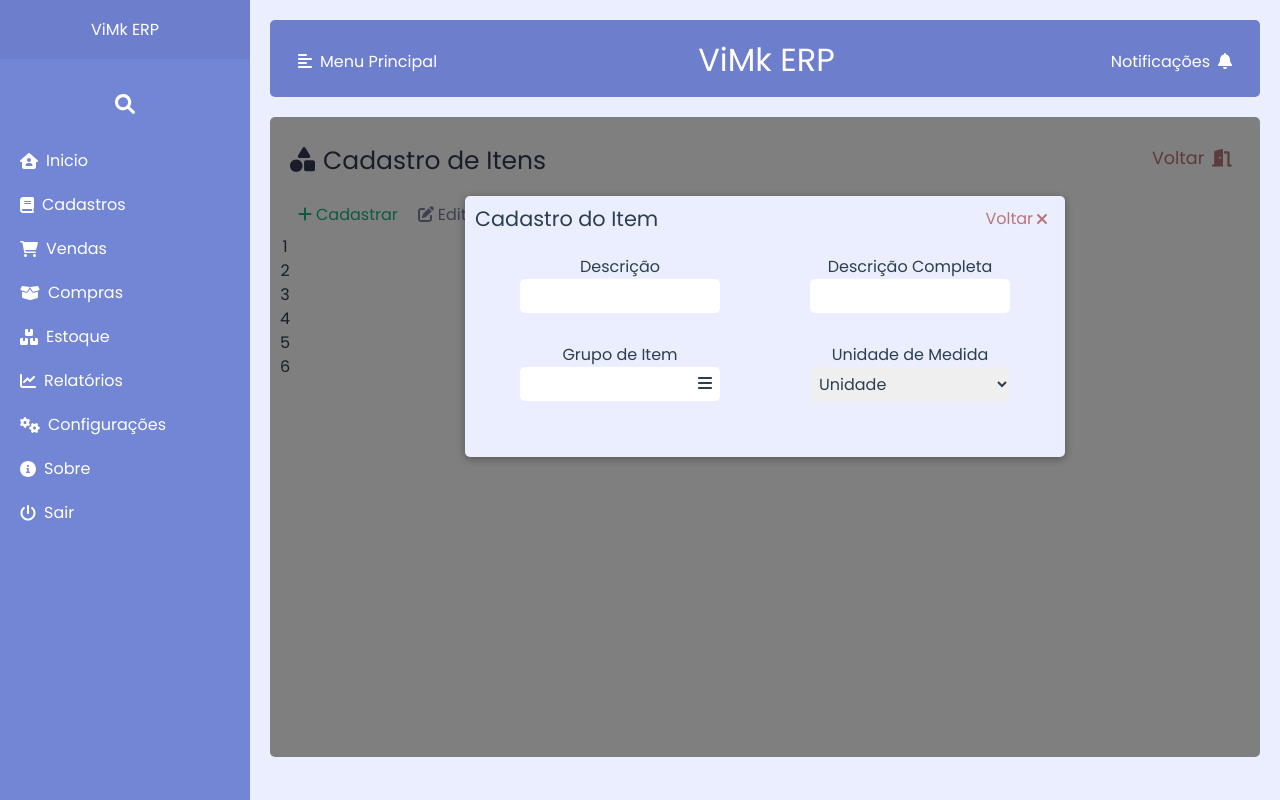
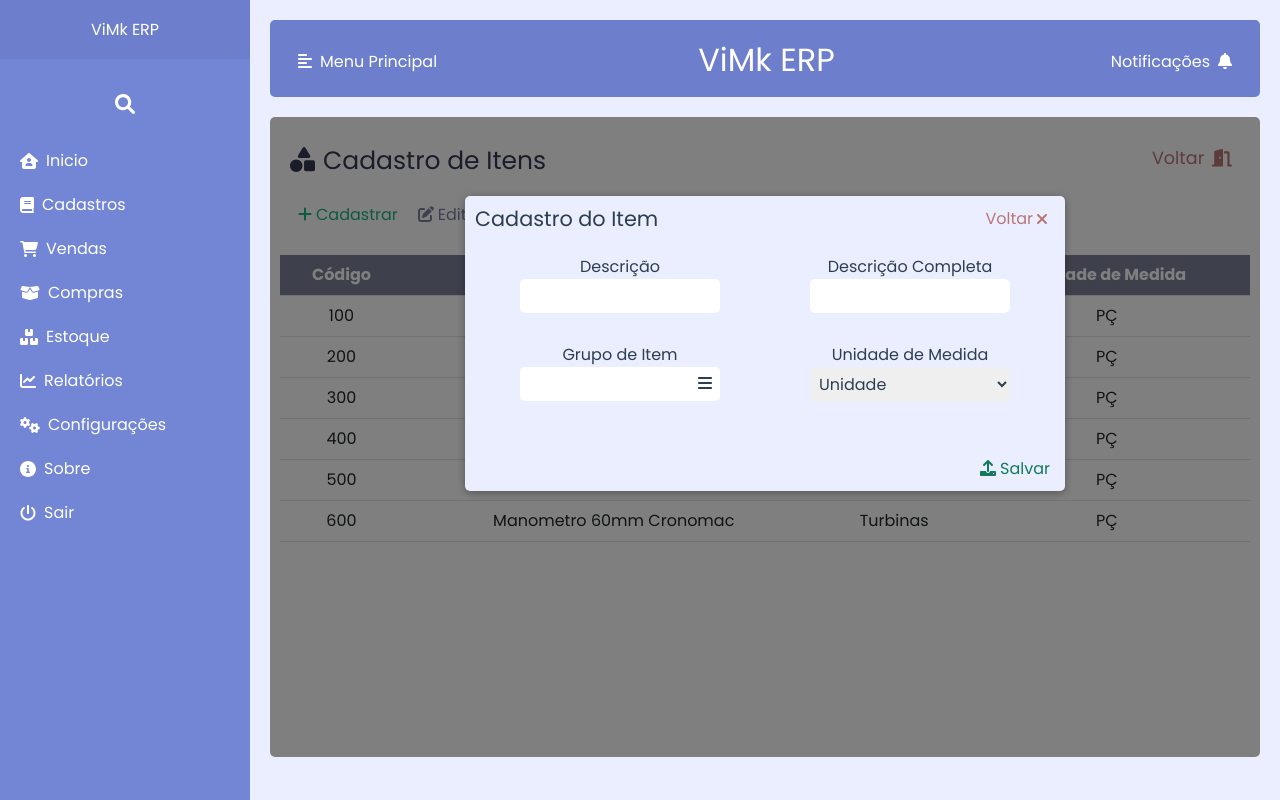
Before and after one commit to VinnyLioni/test_app, a Vue app: page /itens in a window 1280 px wide. Both pictures are taken after a click on the button "Cadastrar". Built offline with nearby package versions, Linux system fonts and the light colour scheme.

Commit message:
table_component_add

```diff
--- /dev/null
+++ b/src/components/tabVue.vue
@@ -0,0 +1,34 @@
+<template>
+    <div class="table-vue">
+        <b-table sticky-header hover :fields="headers" :items="items">
+        </b-table>
+    </div>
+</template>
+
+<script>
+export default {
+    name: 'TableVue',
+    props: [ 'headers', 'items']
+}
+</script>
+
+<style>
+    .table-vue {
+        width: 100%;
+        color: #3b4472;
+        cursor: pointer;
+    }
+
+    .table thead th {
+        background-color: #7d8199 !important;
+        color: #fefefe !important;
+        vertical-align: middle !important;
+        /* border-radius: 5px; */
+    }
+
+    .table thead {
+        border-radius: 5px !important;
+    }
+
+
+</style>
--- a/src/content/modItens.vue
+++ b/src/content/modItens.vue
@@ -23,6 +23,7 @@
             </div>
             <main class="body-modal" slot="body">
                 <div class="modal-register">
+                    <input type="hidden" id="codi-item">
                     <div id="first-line">
                         <div class="first-input">
                             <label>Descrição</label>
@@ -61,22 +62,15 @@
                 </div>
             </main>
             <footer slot="footer">
-                <div class="footer-modal"></div>
+                <div class="footer-modal">
+                    <button id="save-itens"><i class="fas fa-upload"></i> Salvar</button>
+                </div>
             </footer>
         </modal-vue>
       </transition>
-      <transition name="new-slide">
-      <div class="tab-itens" >
-        <ul id="table-1">
-            <li class="1">1</li>
-            <li class="2">2</li>
-            <li class="3">3</li>
-            <li class="4">4</li>
-            <li class="5">5</li>
-            <li class="6">6</li>
-        </ul>
-      </div>
-      </transition>
+    </div>
+    <div class="tab-itens" >
+        <table-vue :headers="myHeaders" :items="myItems"/>
     </div>
   </div>
 </template>
@@ -84,18 +78,43 @@
 <script>
 import headerItens from '../components/headerItens.vue'
 import ModalVue from '../components/ModalVue.vue'
+import TableVue from '../components/tabVue.vue'
 
 export default {
   name: "modItens",
-  components: { headerItens,ModalVue },
+  components: { headerItens,ModalVue,TableVue },
   data(){
     return {
         isModalVisible: false,
         selected: null,
         unity: "",
-        gforn: [
-            { value: null, text: 'Selecione um Fornecedor'},
-            { value: '1', text: 'teste'}
+        // gforn: [
+        //     { value: null, text: 'Selecione um Fornecedor'},
+        //     { value: '1', text: 'teste'}
+        // ]
+        myHeaders: [
+            { key: 'CODI', label: 'Código'},
+            { key: 'DES', label: 'Descrição'},
+            { key: 'CGRU', label: 'Grupo'},
+            { key: 'UN', label: 'Unidade de Medida'}
+        ],
+        myItems: [
+            { CODI: '100', DES: 'Turbina HX-40', CGRU: 'Turbinas', UN: 'PÇ'},
+            { CODI: '200', DES: 'Turbina HX-35', CGRU: 'Turbinas', UN: 'PÇ'},
+            { CODI: '300', DES: 'Turbina HX-55', CGRU: 'Turbinas', UN: 'PÇ'},
+            { CODI: '400', DES: 'Fueltech FT-450', CGRU: 'Turbinas', UN: 'PÇ'},
+            { CODI: '500', DES: 'Fueltech FT-550', CGRU: 'Turbinas', UN: 'PÇ'},
+            { CODI: '600', DES: 'Manometro 60mm Cronomac', CGRU: 'Turbinas', UN: 'PÇ'},
+            { CODI: '700', DES: 'Manometro 52mm AutoMeter', CGRU: 'Turbinas', UN: 'PÇ'},
+            { CODI: '800', DES: 'Mufla 2E', CGRU: 'Turbinas', UN: 'PÇ'},
+            { CODI: '900', DES: 'Mufla 3E', CGRU: 'Turbinas', UN: 'PÇ'},
+            { CODI: '1000', DES: 'Weber 450', CGRU: 'Turbinas', UN: 'PÇ'},
+            { CODI: '1100', DES: 'Weber TLDZ', CGRU: 'Turbinas', UN: 'PÇ'},
+            { CODI: '1200', DES: 'Bicos 80lb', CGRU: 'Turbinas', UN: 'PÇ'},
+            { CODI: '1300', DES: 'Bicos 120lb', CGRU: 'Turbinas', UN: 'PÇ'},
+            { CODI: '1400', DES: 'Bobina MI', CGRU: 'Turbinas', UN: 'PÇ'},
+            { CODI: '1500', DES: 'Módulo SparkPro', CGRU: 'Turbinas', UN: 'PÇ'},
+            { CODI: '1600', DES: 'BoostController', CGRU: 'Turbinas', UN: 'PÇ'}
         ]
     }
   },
@@ -117,6 +136,28 @@ export default {
 </script>
 
 <style>
+
+    .tab-itens {
+        display: flex;
+        justify-content: center;
+        align-content: center;
+        width: 100%;
+        padding: 10px;
+        height: 60%;
+    }
+
+    #save-itens {
+        color: #127a5b;
+        border-radius: 5px;
+        padding: 5px;
+        transition: .2s;
+    }
+
+    #save-itens:hover {
+        background-color: #1ab486;
+        transition: .2s;
+        color: #ffffff;
+    }
 
     .body-modal input {
         padding: 5px;
```
